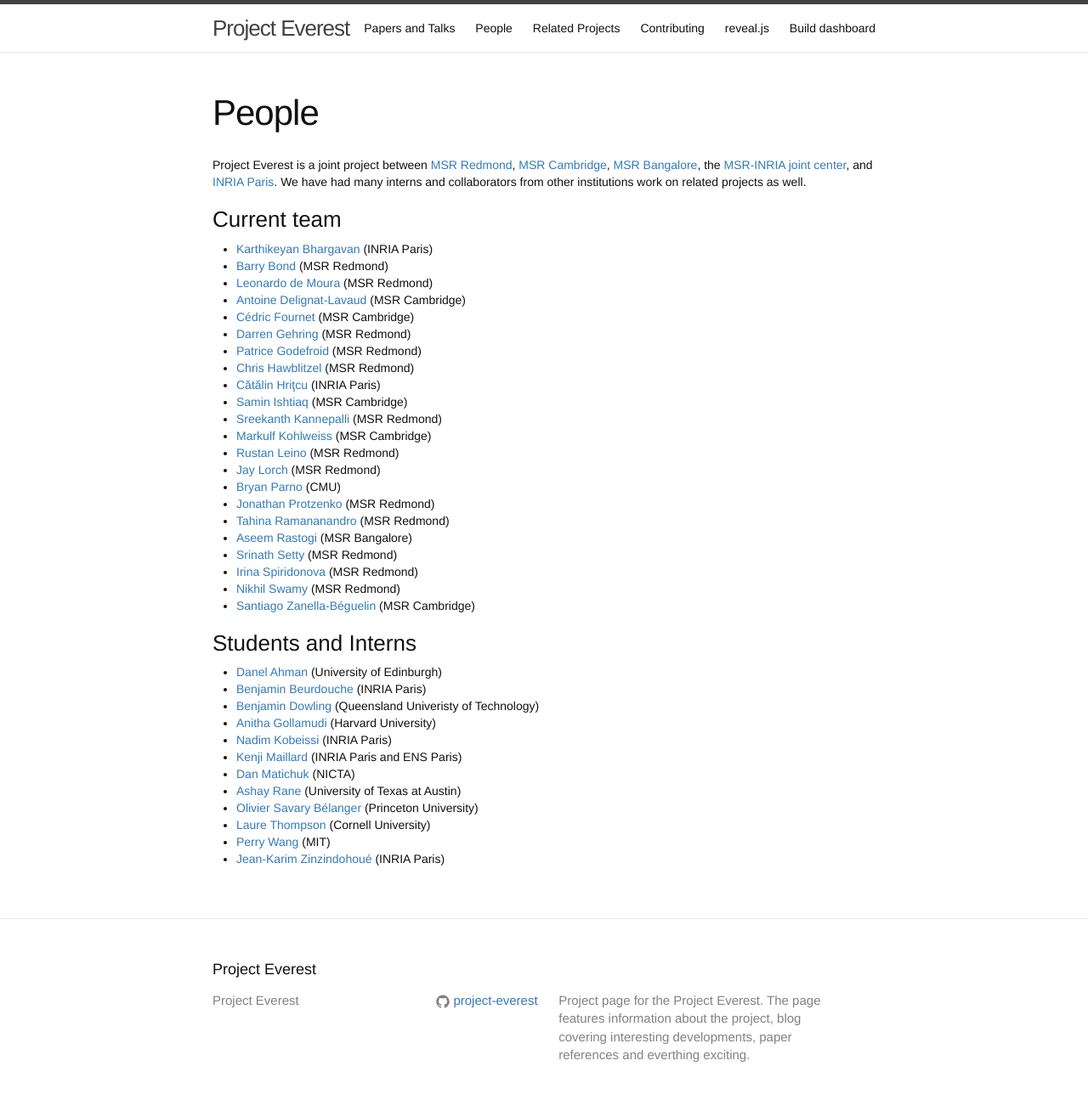
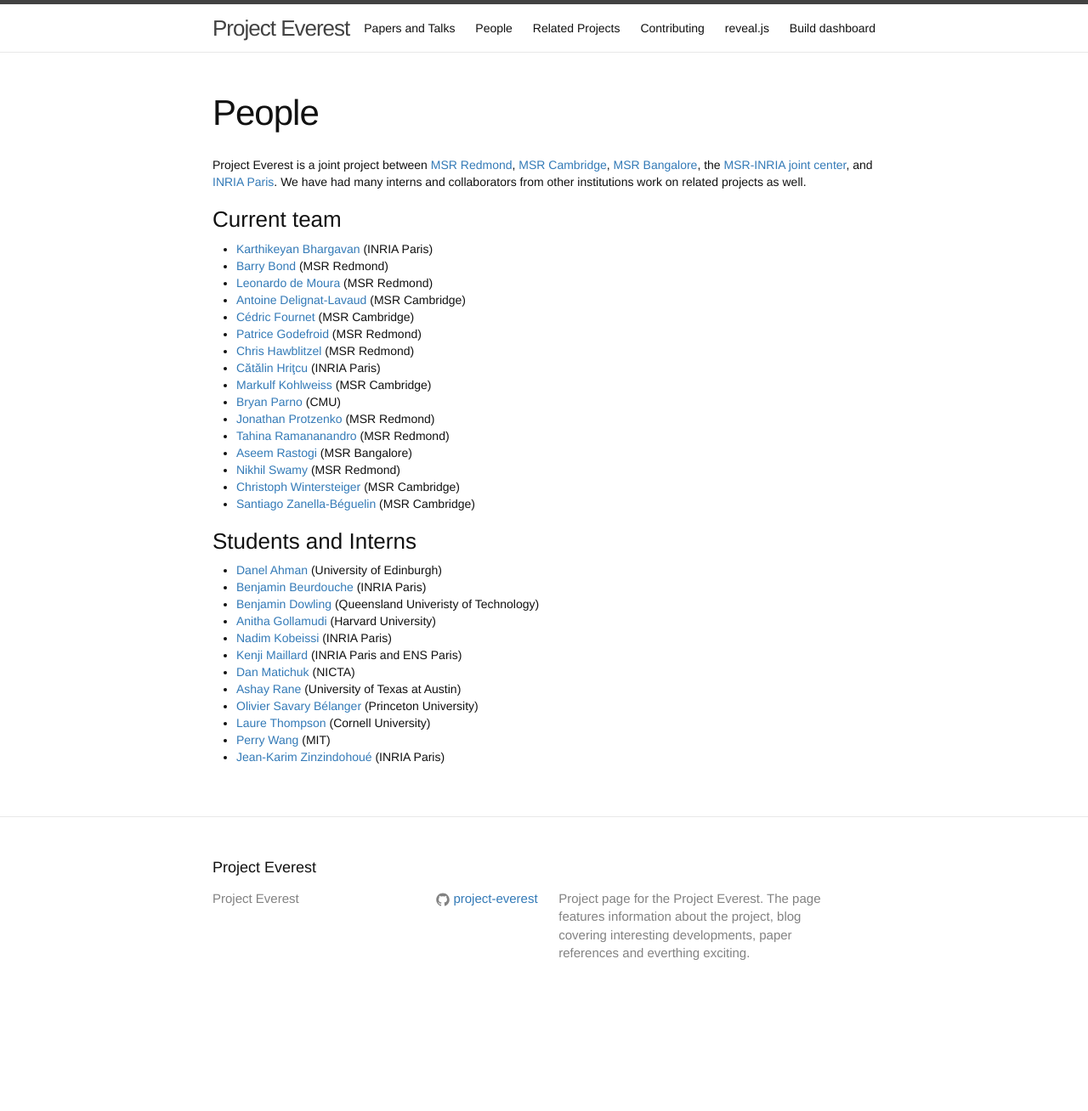
Before and after one commit to project-everest/project-everest.github.io, a Jekyll site: the page built from people.md, in a window 1280 px wide. Shown: the whole page at 85% size. Built offline with Jekyll 4.4.1, drawn with Linux system fonts in a browser that asks for light colours; after the commit the page ends 1188 px from its top, so only the background shows below that.

Commit message:
update people

```diff
--- a/_data/members.json
+++ b/_data/members.json
@@ -30,12 +30,6 @@
     "url": "http://research.microsoft.com/en-us/um/people/fournet/"
   },
   {
-    "firstname": "Darren",
-    "lastname": "Gehring",
-    "lab": "MSR Redmond",
-    "url": "https://www.microsoft.com/en-us/research/people/darrenge/"
-  },
-  {
     "firstname": "Patrice",
     "lastname": "Godefroid",
     "lab": "MSR Redmond",
@@ -54,34 +48,10 @@
     "url": "http://prosecco.gforge.inria.fr/personal/hritcu/"
   },
   {
-    "firstname": "Samin",
-    "lastname": "Ishtiaq",
-    "lab": "MSR Cambridge",
-    "url": "https://www.microsoft.com/en-us/research/people/sishtiaq"
-  },
-  {
-    "firstname": "Sreekanth",
-    "lastname": "Kannepalli",
-    "lab": "MSR Redmond",
-    "url": "https://www.microsoft.com/en-us/research/people/vkanne/"
-  },
-  {
     "firstname": "Markulf",
     "lastname": "Kohlweiss",
     "lab": "MSR Cambridge",
     "url": "https://www.microsoft.com/en-us/research/people/markulf/"
-  },
-  {
-    "firstname": "Rustan",
-    "lastname": "Leino",
-    "lab": "MSR Redmond",
-    "url": "https://www.microsoft.com/en-us/research/people/leino/"
-  },
-  {
-    "firstname": "Jay",
-    "lastname": "Lorch",
-    "lab": "MSR Redmond",
-    "url": "https://www.microsoft.com/en-us/research/people/lorch/"
   },
   {
     "firstname": "Bryan",
@@ -105,19 +75,7 @@
     "firstname": "Aseem",
     "lastname": "Rastogi",
     "lab": "MSR Bangalore",
-    "url": "http://www.cs.umd.edu/~aseem/"
-  },
-  {
-    "firstname": "Srinath",
-    "lastname": "Setty",
-    "lab": "MSR Redmond",
-    "url": "https://www.microsoft.com/en-us/research/people/srinath/"
-  },
-  {
-    "firstname": "Irina",
-    "lastname": "Spiridonova",
-    "lab": "MSR Redmond",
-    "url": "https://www.microsoft.com/en-us/research/people/irinasp/"
+    "url": "https://www.microsoft.com/en-us/research/people/aseemr/"
   },
   {
     "firstname": "Nikhil",
@@ -126,6 +84,12 @@
     "url": "http://research.microsoft.com/en-us/people/nswamy/"
   },
   {
+    "firstname": "Christoph",
+    "lastname": "Wintersteiger",
+    "lab": "MSR Cambridge",
+    "url": "http://research.microsoft.com/en-us/people/cwinter/"
+  },
+  {
     "firstname": "Santiago",
     "lastname": "Zanella-Béguelin",
     "lab": "MSR Cambridge",
```
